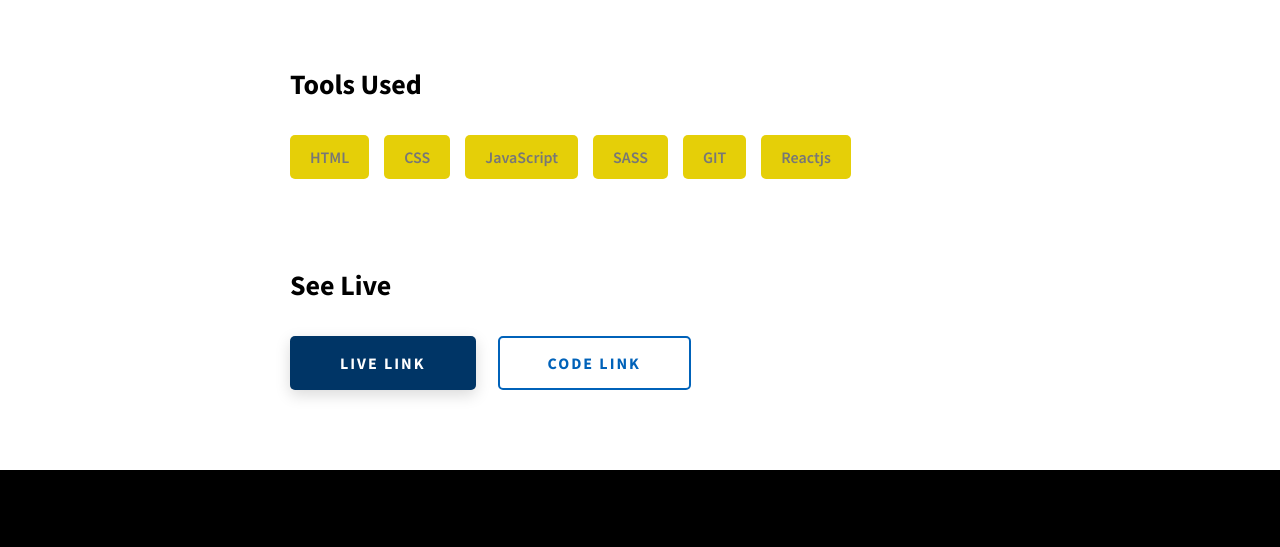
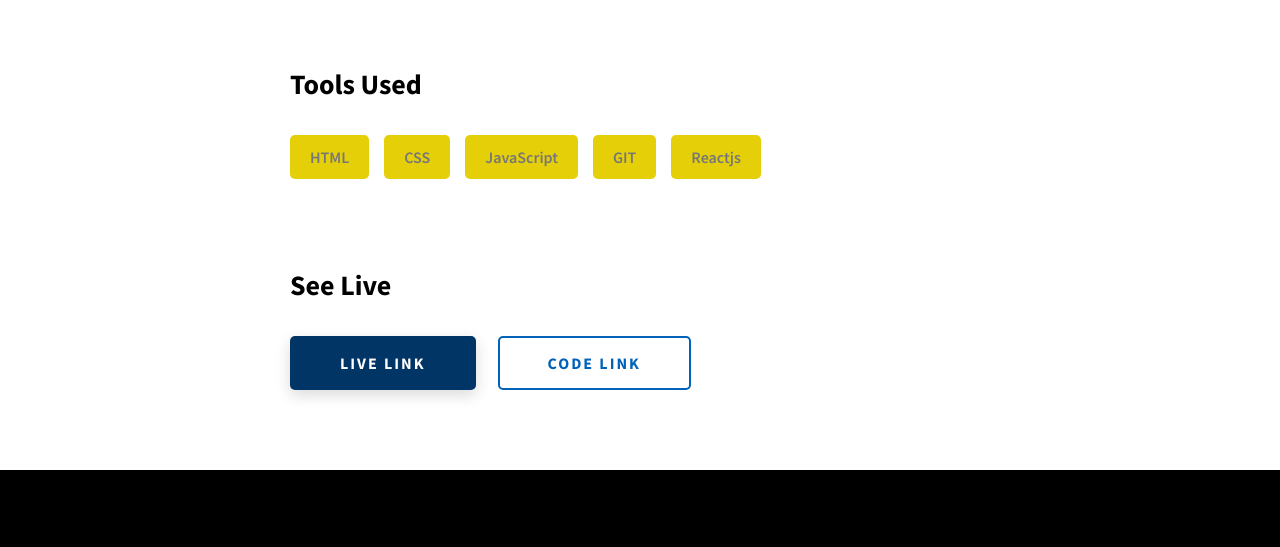
Before and after one commit to shubhanshu74156/Dopefolio, a website: page project-4.html in a window 1280 px wide. Shown: the part 1480-2027 px from the top of the page. Drawn offline with Linux system fonts and the light colour scheme.

Commit message:
Update project-4.html

```diff
--- a/project-4.html
+++ b/project-4.html
@@ -119,7 +119,6 @@
                 <div class="skills__skill">HTML</div>
                 <div class="skills__skill">CSS</div>
                 <div class="skills__skill">JavaScript</div>
-                <div class="skills__skill">SASS</div>
                 <div class="skills__skill">GIT</div>
                 <div class="skills__skill">Reactjs</div>
               </div>
```
